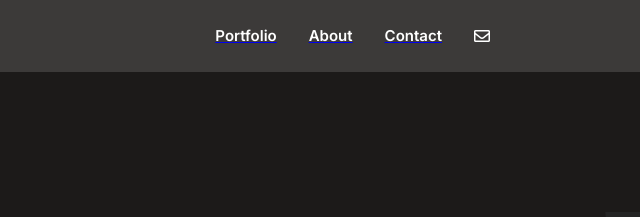
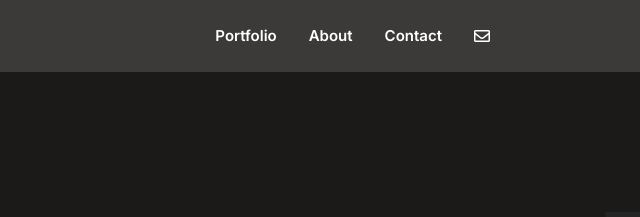
Before and after one commit to chiedozie013/portfolio-microverse, a website: page index.html in a window 1280 px wide. Shown: the top 217 px of the page, 640-1280 px from the left. Drawn offline with Linux system fonts and the light colour scheme.

Commit message:
created a new branch

```diff
--- a/styles.css
+++ b/styles.css
@@ -532,12 +532,13 @@ html {
   }
 }
 
-.navDesktop ul li:hover,
+/* .navDesktop ul li:hover,
 .logo a:hover,
 .social-icon i:hover,
 .social-icon2 i:hover {
   color: #ff6b00;
-}
+  transition: all 0.8s ease-out;
+} */
 
 .btn:hover {
   background-color: #fff5e1;
@@ -580,7 +581,9 @@ html {
     display: flex;
     gap: 8px;
   }
-
+  .navDesktop ul a {
+    text-decoration: none;
+  }
   .navDesktop ul li {
     list-style: none;
     font-family: "inter", serif;
@@ -589,7 +592,6 @@ html {
     line-height: 20px;
     color: #fff;
     padding: 10px 12px;
-    transition: all 1s ease-out;
   }
 
   .far.fa-envelope {
```
